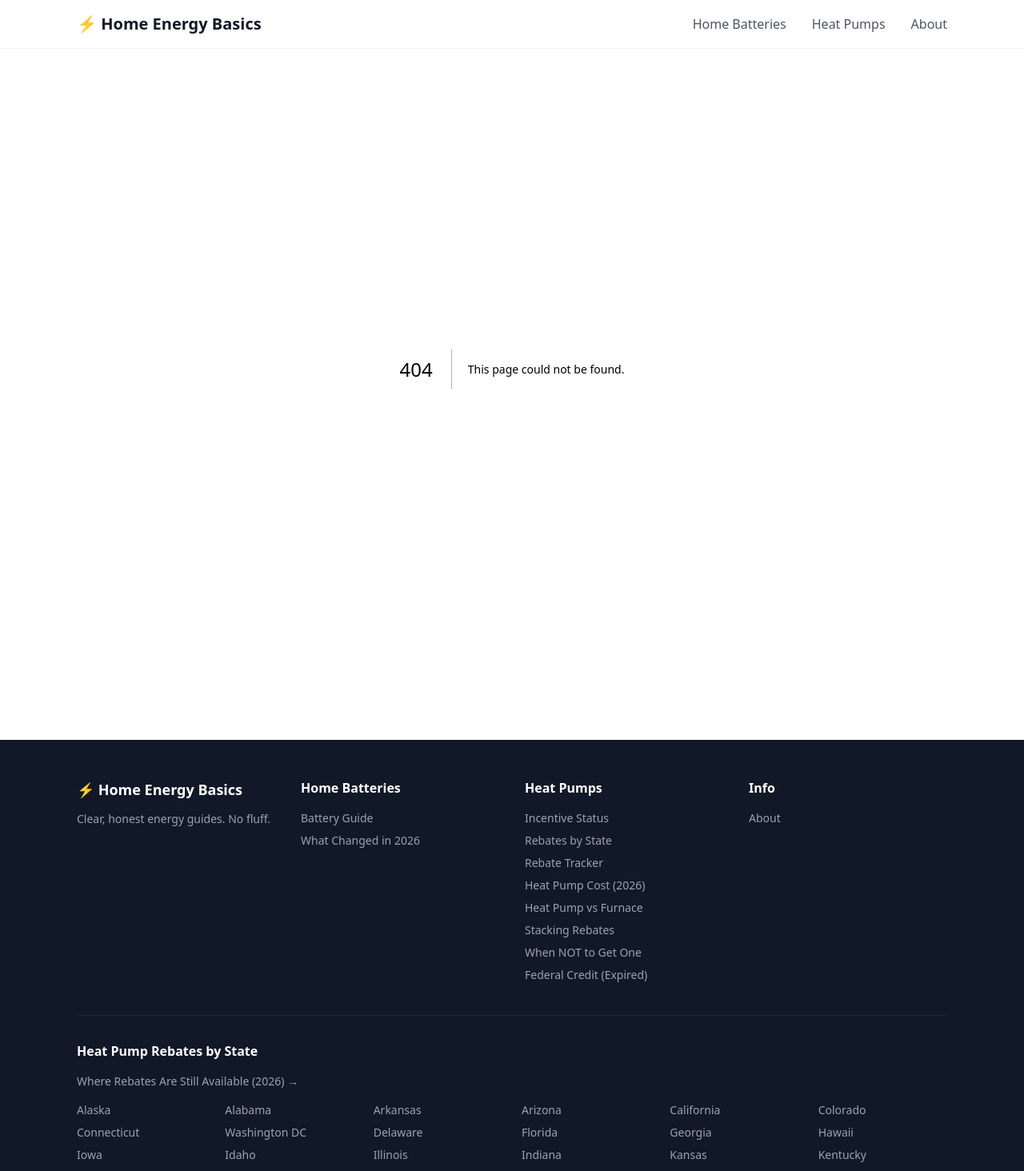
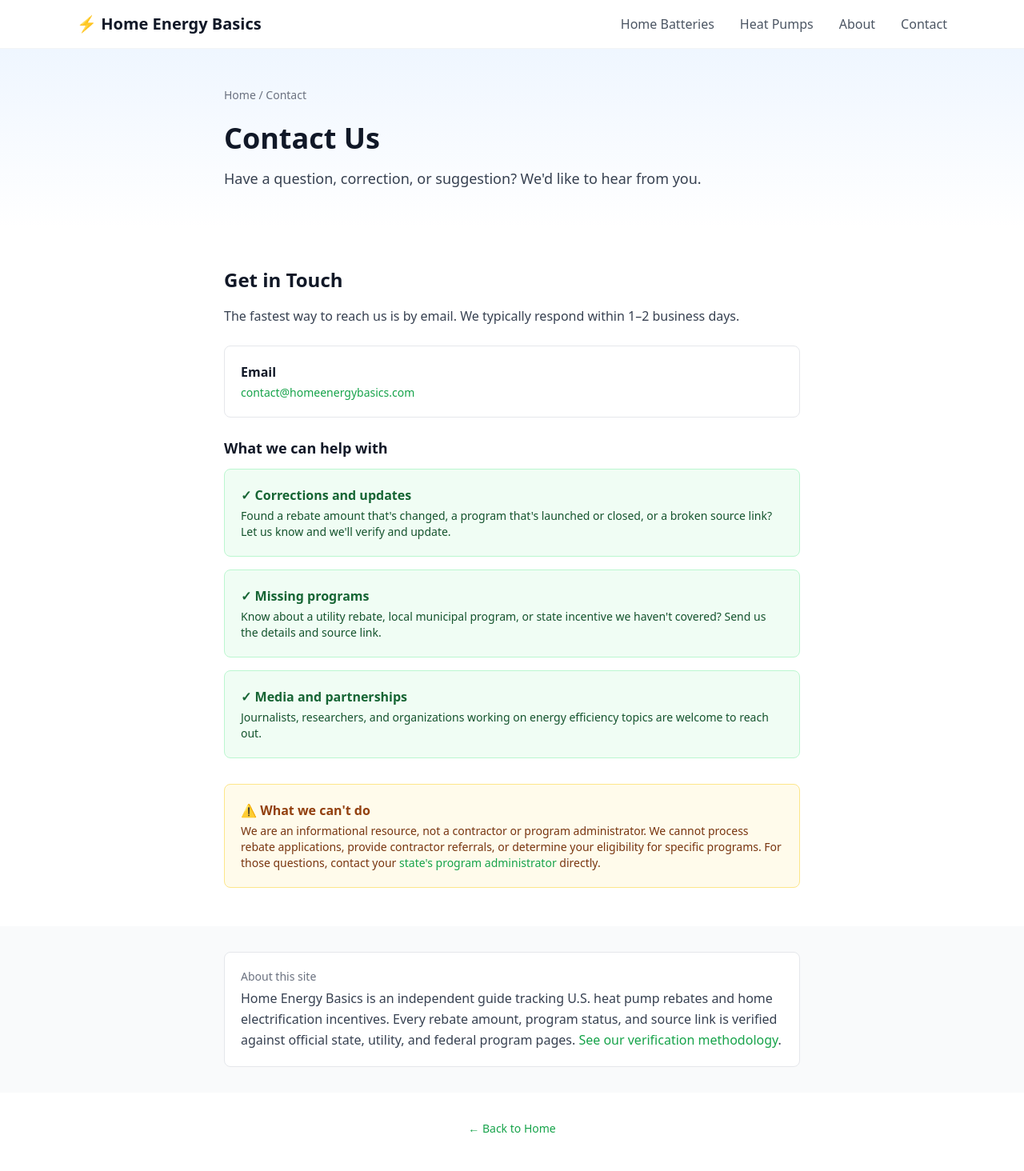
Before and after one commit to giniwproductions-88/homeenergybasics, a Next.js app: page /contact in a window 1280 px wide. Before the commit this address had no page. Shown: the top 1464 px of the page at 80% size. Built offline with nearby package versions, Linux system fonts and the light colour scheme.

Commit message:
Add contact page and nav links

```diff
--- /dev/null
+++ b/src/app/contact/page.tsx
@@ -0,0 +1,159 @@
+import Link from "next/link";
+import type { Metadata } from "next";
+
+export const metadata: Metadata = {
+  title: "Contact Us | Home Energy Basics",
+  description:
+    "Have a question about heat pump rebates or home energy incentives? Contact the Home Energy Basics team.",
+  alternates: {
+    canonical: "https://homeenergybasics.com/contact",
+  },
+  openGraph: {
+    title: "Contact Us | Home Energy Basics",
+    description:
+      "Have a question about heat pump rebates or home energy incentives? Contact the Home Energy Basics team.",
+    url: "https://homeenergybasics.com/contact",
+    type: "website",
+  },
+};
+
+export default function ContactPage() {
+  return (
+    <>
+      {/* ---- HERO ---- */}
+      <section className="bg-gradient-to-b from-blue-50 to-white py-12">
+        <div className="container-narrow">
+          <nav className="text-sm text-gray-500 mb-6">
+            <Link href="/" className="hover:text-brand-600">
+              Home
+            </Link>
+            {" "}/ Contact
+          </nav>
+
+          <h1 className="text-3xl md:text-4xl font-bold text-gray-900 mb-4">
+            Contact Us
+          </h1>
+
+          <p className="text-lg text-gray-700 leading-relaxed">
+            Have a question, correction, or suggestion? We&apos;d like to hear
+            from you.
+          </p>
+        </div>
+      </section>
+
+      {/* ---- CONTACT INFO ---- */}
+      <section className="py-12">
+        <div className="container-narrow">
+          <h2 className="text-2xl font-bold text-gray-900 mb-4">
+            Get in Touch
+          </h2>
+
+          <p className="text-gray-700 leading-relaxed mb-6">
+            The fastest way to reach us is by email. We typically respond within
+            1–2 business days.
+          </p>
+
+          <div className="bg-white border border-gray-200 rounded-lg p-5 mb-6">
+            <p className="font-semibold text-gray-900 mb-1">Email</p>
+            <p className="text-sm text-gray-700">
+              <a
+                href="mailto:contact@homeenergybasics.com"
+                className="text-brand-600 hover:underline"
+              >
+                contact@homeenergybasics.com
+              </a>
+            </p>
+          </div>
+
+          <h3 className="text-lg font-semibold text-gray-900 mb-3">
+            What we can help with
+          </h3>
+
+          <div className="space-y-4 mb-8">
+            <div className="bg-green-50 border border-green-200 rounded-lg p-5">
+              <p className="font-semibold text-green-800 mb-1">
+                ✓ Corrections and updates
+              </p>
+              <p className="text-sm text-green-900">
+                Found a rebate amount that&apos;s changed, a program
+                that&apos;s launched or closed, or a broken source link? Let us
+                know and we&apos;ll verify and update.
+              </p>
+            </div>
+
+            <div className="bg-green-50 border border-green-200 rounded-lg p-5">
+              <p className="font-semibold text-green-800 mb-1">
+                ✓ Missing programs
+              </p>
+              <p className="text-sm text-green-900">
+                Know about a utility rebate, local municipal program, or state
+                incentive we haven&apos;t covered? Send us the details and
+                source link.
+              </p>
+            </div>
+
+            <div className="bg-green-50 border border-green-200 rounded-lg p-5">
+              <p className="font-semibold text-green-800 mb-1">
+                ✓ Media and partnerships
+              </p>
+              <p className="text-sm text-green-900">
+                Journalists, researchers, and organizations working on energy
+                efficiency topics are welcome to reach out.
+              </p>
+            </div>
+          </div>
+
+          <div className="bg-amber-50 border border-amber-200 rounded-lg p-5">
+            <p className="font-semibold text-amber-800 mb-1">
+              ⚠ What we can&apos;t do
+            </p>
+            <p className="text-sm text-amber-900">
+              We are an informational resource, not a contractor or program
+              administrator. We cannot process rebate applications, provide
+              contractor referrals, or determine your eligibility for specific
+              programs. For those questions, contact your{" "}
+              <Link
+                href="/heat-pumps"
+                className="text-brand-600 hover:underline"
+              >
+                state&apos;s program administrator
+              </Link>{" "}
+              directly.
+            </p>
+          </div>
+        </div>
+      </section>
+
+      {/* ---- ABOUT LINK ---- */}
+      <section className="py-8 bg-gray-50">
+        <div className="container-narrow">
+          <div className="bg-white border border-gray-200 rounded-lg p-5">
+            <p className="text-sm text-gray-500 mb-1">About this site</p>
+            <p className="text-gray-700 leading-relaxed">
+              Home Energy Basics is an independent guide tracking U.S. heat pump
+              rebates and home electrification incentives. Every rebate amount,
+              program status, and source link is verified against official state,
+              utility, and federal program pages.{" "}
+              <Link href="/about" className="text-brand-600 hover:underline">
+                See our verification methodology
+              </Link>
+              .
+            </p>
+          </div>
+        </div>
+      </section>
+
+      {/* ---- BACK LINK ---- */}
+      <section className="py-8">
+        <div className="container-narrow text-center">
+          <Link
+            href="/"
+            className="text-brand-600 hover:underline text-sm"
+          >
+            ← Back to Home
+          </Link>
+        </div>
+      </section>
+    </>
+  );
+}
--- a/src/app/layout.tsx
+++ b/src/app/layout.tsx
@@ -31,6 +31,9 @@ export default function RootLayout({
               </Link>
               <Link href="/about" className="text-gray-600 hover:text-gray-900 font-medium">
                 About
+              </Link>
+              <Link href="/contact" className="text-gray-600 hover:text-gray-900 font-medium">
+                Contact
               </Link>
             </nav>
 
@@ -91,6 +94,7 @@ export default function RootLayout({
                 <h4 className="text-white font-semibold mb-4">Info</h4>
                 <ul className="space-y-2 text-sm">
                   <li><Link href="/about" className="hover:text-white">About</Link></li>
+                  <li><Link href="/contact" className="hover:text-white">Contact</Link></li>
                 </ul>
               </div>
             </div>
```
